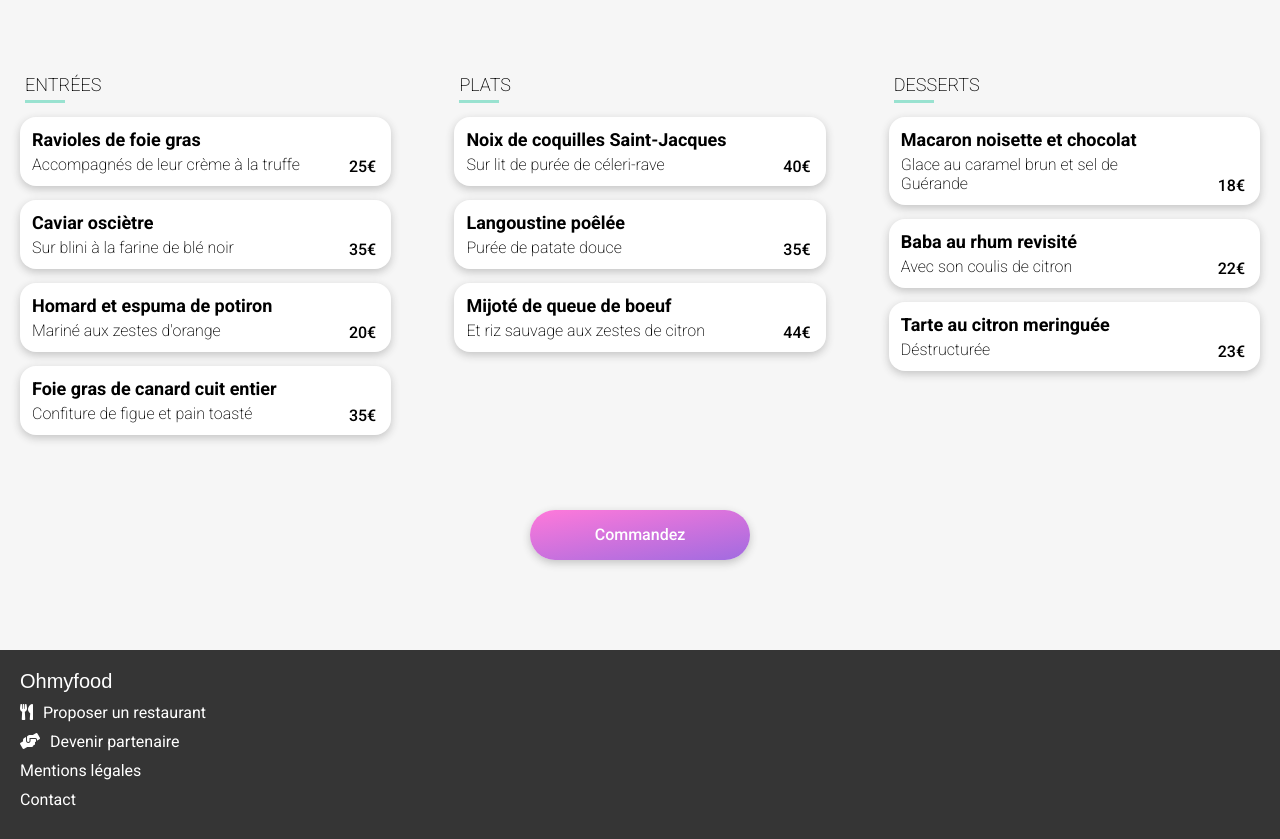
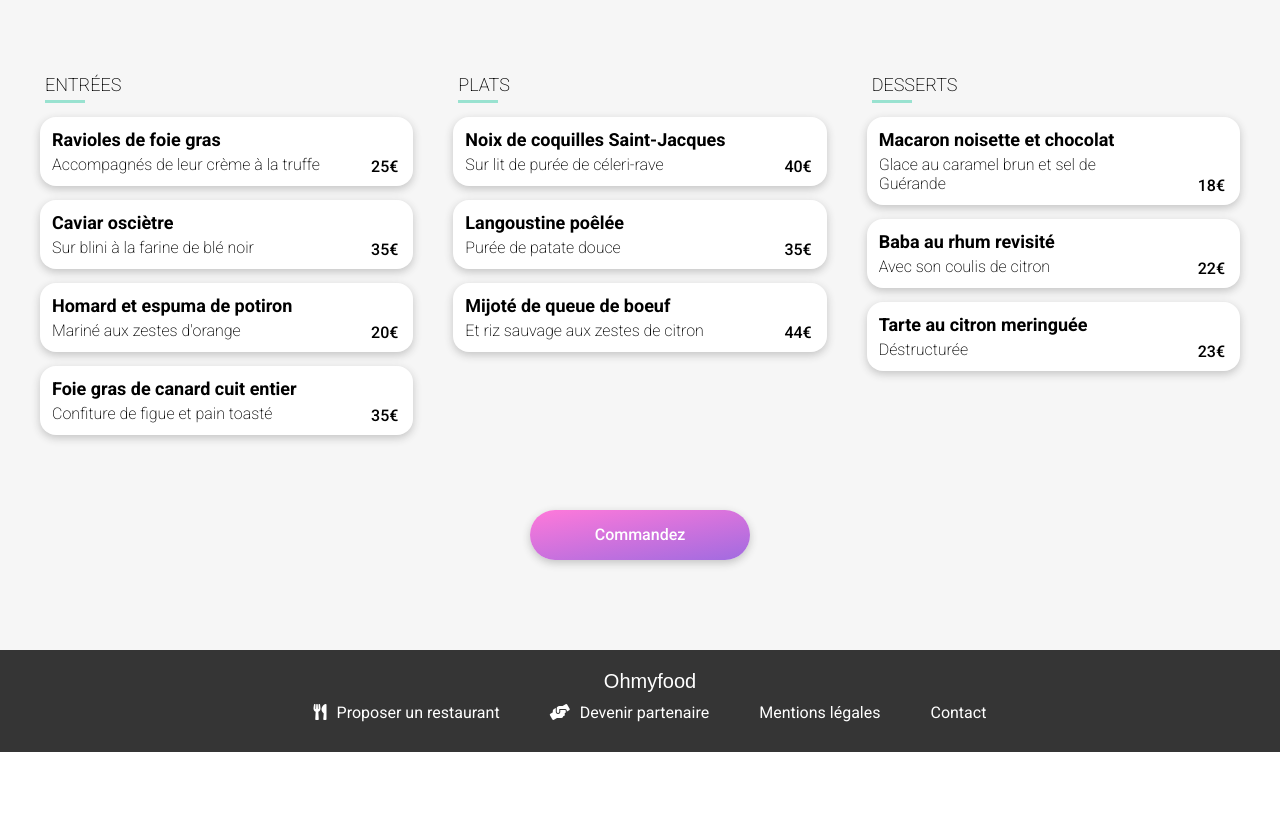
Before and after one commit to ElisaGDev/ElisaGDev.github.io, a website: page la_note_enchantee.html in a window 1280 px wide. Shown: the part 366-1205 px from the top of the page. After the commit the page ends 1118 px from the top, so only its background shows below. Drawn offline with Linux system fonts and the light colour scheme; a web font is replaced by a local one.

Commit message:
Optimization code

```diff
--- a/la_note_enchantee.html
+++ b/la_note_enchantee.html
@@ -31,6 +31,7 @@
                 <div class="iconFavorite flex"><i class="far fa-heart emptyHeart"><i class="fas fa-heart fullHeart"></i></i></div>
             </div>
             <!--****** Submenu ******-->
+            <div class="submenu-list">
                 <article class="submenu">
                     <h3>Entrées</h3>
                     <div class="dishes flex">
@@ -160,6 +161,7 @@
                         </div>
                     </div>
                 </article>
+            </div>
             <div class="btn-menu">
             <a class="btn-pink flex">Commandez</a>
             </div>
--- a/sass/layouts/_footer.scss
+++ b/sass/layouts/_footer.scss
@@ -3,12 +3,20 @@ footer{
     background-color: $color-darkgrey;
     color:$color-white;
     padding-bottom: 30px;
+    @include breakpoints(tablet){
+        text-align: center;
+    }
     ul{
         list-style-type: none;
         display: flex;
         flex-direction: column;
         row-gap: 10px;
         margin-left: -20px;
+        @include breakpoints(desktop){
+            flex-direction: row;
+            column-gap: 50px;
+            justify-content: center;
+        }
     }
     i{
         font-size: 16px;
@@ -19,4 +27,7 @@ footer{
     font-family: 'Shrikhand', sans-serif;
     font-size: 20px;
     padding: 20px 0 10px 20px;
+    @include breakpoints(desktop){
+        text-align: center;
+    }
 }
--- a/sass/pages/_menus.scss
+++ b/sass/pages/_menus.scss
@@ -43,6 +43,14 @@
         width: 100%;
     }
 }
+.submenu-list{
+    @include breakpoints(desktop){
+        display: flex;
+        justify-content: space-between;
+        width: 100%;
+        margin: 0 20px;
+    }
+}
 .submenu{
     margin: 0 20px;
     padding-top: 20px;
@@ -60,7 +68,7 @@
         }
     }
     @include breakpoints(desktop){
-        width: 29%;
+        width: 32%;
     }
 }
 .dishes{
```
Also changed, not shown: a_la_francaise.html (+2 -0 lines), la_palette_du_gout.html (+2 -0 lines), le_delice_des_sens.html (+2 -0 lines), assets/css/style.css, 1 other file. Lines whose indentation alone changed are shown as unchanged.
